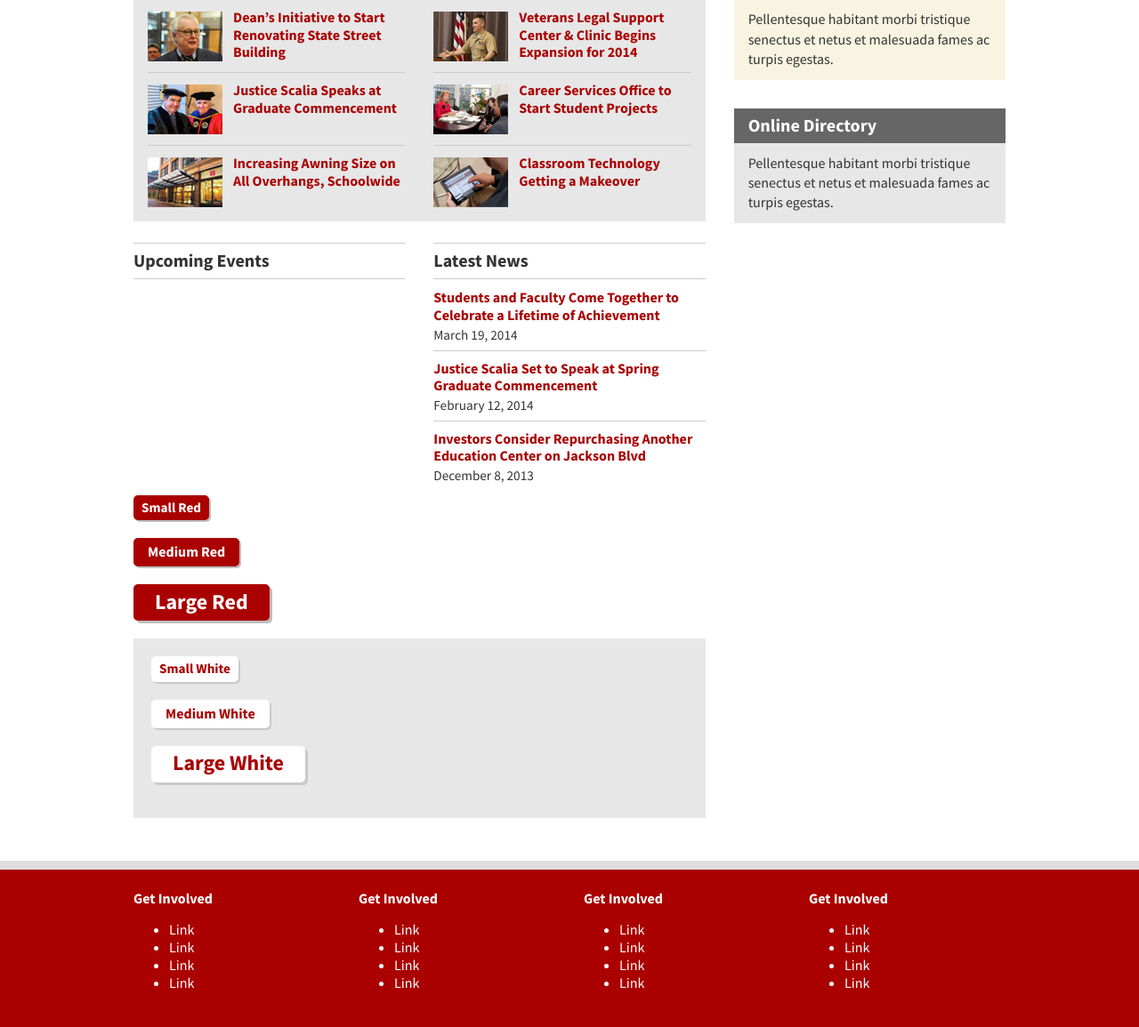
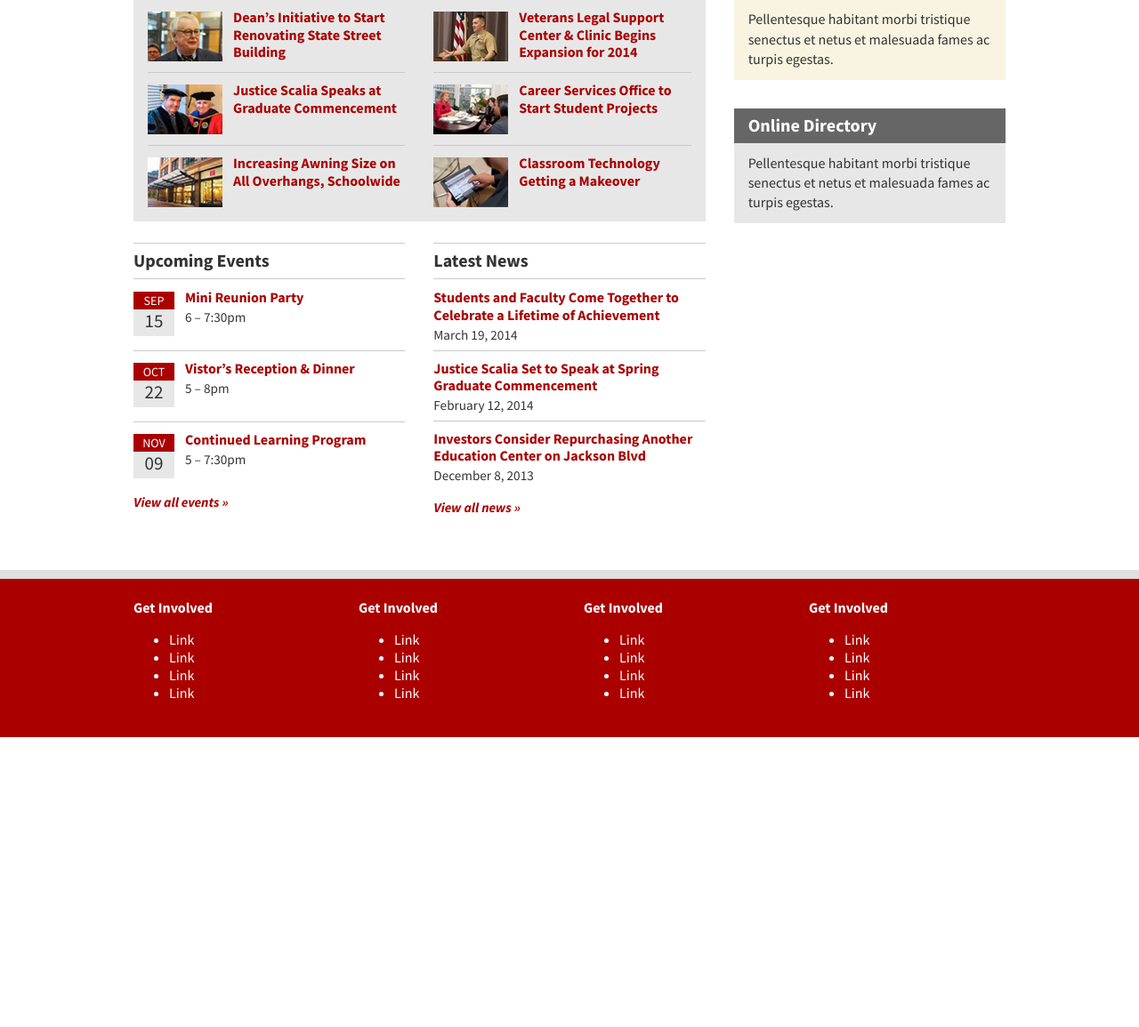
Before and after one commit to stephenkarpeles/alumni.jmls.edu, a PHP site: page / in a window 1280 px wide. Shown: the part 525-1680 px from the top of the page at 89% size. After the commit the page ends 1354 px from the top, so only its background shows below. Run offline with PHP 8.4, Linux system fonts and the light colour scheme; grey boxes labelled with a size stand in for pictures from a placeholder-image service; some libraries are stand-ins or nearby versions.

Commit message:
Update home Events section

```diff
--- a/css/main.css
+++ b/css/main.css
@@ -554,28 +554,43 @@ h4 {
 }
 
 /* line 62, ../sass/components/_typography.scss */
+.small-text {
+  font-size: 0.95em;
+}
+
+/* line 63, ../sass/components/_typography.scss */
+.smaller-text {
+  font-size: 0.9em;
+}
+
+/* line 64, ../sass/components/_typography.scss */
+.smallest-text {
+  font-size: 0.8em;
+}
+
+/* line 66, ../sass/components/_typography.scss */
 .text-center {
   text-align: center;
 }
 
-/* line 63, ../sass/components/_typography.scss */
+/* line 67, ../sass/components/_typography.scss */
 .text-right {
   text-align: right;
 }
 
-/* line 66, ../sass/components/_typography.scss */
+/* line 70, ../sass/components/_typography.scss */
 .page-header {
   padding-bottom: .25em;
   border-bottom: 1px solid #cacaca;
 }
 
-/* line 71, ../sass/components/_typography.scss */
+/* line 75, ../sass/components/_typography.scss */
 .featured-text {
   font-size: 1.5em;
   font-weight: 300;
 }
 
-/* line 76, ../sass/components/_typography.scss */
+/* line 80, ../sass/components/_typography.scss */
 .subtext {
   font-size: 0.95em;
 }
@@ -714,7 +729,7 @@ h4 {
 }
 
 /* line 16, ../sass/components/_modules.scss */
-.media .img {
+.media .graphic {
   float: left;
   margin-top: 3px;
   margin-right: 12px;
@@ -874,6 +889,32 @@ h4 {
   .highlight-header {
     height: 3.75em;
   }
+}
+
+/* line 106, ../sass/components/_modules.scss */
+.datebox {
+  width: 46px;
+  text-align: center;
+}
+
+/* line 110, ../sass/components/_modules.scss */
+.datebox-header {
+  width: 100%;
+  padding-top: 1px;
+  padding-bottom: 1px;
+  font-size: 14px;
+  background: #aa0000;
+  text-transform: uppercase;
+  color: white;
+}
+
+/* line 119, ../sass/components/_modules.scss */
+.datebox-content {
+  background: #e7e7e7;
+  font-size: 21px;
+  line-height: 1.235;
+  padding-top: 0px;
+  padding-bottom: 4px;
 }
 
 /* line 6, ../sass/partials/_base.scss */
--- a/index.php
+++ b/index.php
@@ -44,7 +44,7 @@
 
 						<!-- Project -->
 						<div class="media media-bordered mar-bot-smaller">
-							<a href="" class="img">
+							<a href="" class="graphic">
 								<img src="images/project-1.jpg" alt="">
 							</a>
 							<div class="media-content">
@@ -54,7 +54,7 @@
 
 						<!-- Project -->
 						<div class="media media-bordered mar-bot-smaller">
-							<a href="" class="img">
+							<a href="" class="graphic">
 								<img src="images/project-2.jpg" alt="">
 							</a>
 							<div class="media-content">
@@ -64,7 +64,7 @@
 
 						<!-- Project -->
 						<div class="media media-bordered mar-bot-smaller">
-							<a href="" class="img">
+							<a href="" class="graphic">
 								<img src="images/project-3.jpg" alt="">
 							</a>
 							<div class="media-content">
@@ -78,7 +78,7 @@
 
 						<!-- Project -->
 						<div class="media media-bordered mar-bot-smaller">
-							<a href="" class="img">
+							<a href="" class="graphic">
 								<img src="images/project-4.jpg" alt="">
 							</a>
 							<div class="media-content">
@@ -88,7 +88,7 @@
 
 						<!-- Project -->
 						<div class="media media-bordered mar-bot-smaller">
-							<a href="" class="img">
+							<a href="" class="graphic">
 								<img src="images/project-5.jpg" alt="">
 							</a>
 							<div class="media-content">
@@ -98,7 +98,7 @@
 
 						<!-- Project -->
 						<div class="media media-bordered mar-bot-smaller">
-							<a href="" class="img">
+							<a href="" class="graphic">
 								<img src="images/project-6.jpg" alt="">
 							</a>
 							<div class="media-content">
@@ -117,7 +117,57 @@
 					<div class="header-bar header-bar-basic">
 						Upcoming Events
 					</div>
+
+					<div class="feature-box-basic">
+
+						<!-- Event -->
+						<div class="media media-bordered mar-bot-small">
+							<div href="" class="graphic">
+								<div class="datebox">
+								  <div class="datebox-header">Sep</div>
+								  <div class="datebox-content">15</div>
+								</div>
+							</div>
+							<div class="media-content">
+								<a class="bold" href="">Mini Reunion Party</a>
+								<div class="subtext mar-top-smallest">6 &ndash; 7:30pm</div>
+							</div>
+						</div>
+
+						<!-- Event -->
+						<div class="media media-bordered mar-bot-small">
+							<div href="" class="graphic">
+								<div class="datebox">
+								  <div class="datebox-header">Oct</div>
+								  <div class="datebox-content">22</div>
+								</div>
+							</div>
+							<div class="media-content">
+								<a class="bold" href="">Vistor&rsquo;s Reception &amp; Dinner</a>
+								<div class="subtext mar-top-smallest">5 &ndash; 8pm</div>
+							</div>
+						</div>
+
+						<!-- Event -->
+						<div class="media media-bordered mar-bot-small">
+							<div href="" class="graphic">
+								<div class="datebox">
+								  <div class="datebox-header">Nov</div>
+								  <div class="datebox-content">09</div>
+								</div>
+							</div>
+							<div class="media-content">
+								<a class="bold" href="">Continued Learning Program</a>
+								<div class="subtext mar-top-smallest">5 &ndash; 7:30pm</div>
+							</div>
+						</div>
+
+						<p class="small-text mar-top-small bold italic"><a href="">View all events &raquo;</a></p>
+
+					</div><!-- .feature-box-basic -->
+
 				</div>
+
 
 				<div class="grid-col col-1-2">
 
@@ -151,23 +201,14 @@
 							</div>
 						</div>
 
+						<p class="small-text mar-top-small bold italic"><a href="">View all news &raquo;</a></p>
+
 					</div><!-- .feature-box-basic -->
 
 				</div>
 
 			</div> <!-- .grid-wrap -->
 
-
-
-			<p><a class="btn btn-red btn-small bold">Small Red</a></p>
-			<p><a class="btn btn-red btn-medium bold">Medium Red</a></p>
-			<p><a class="btn btn-red btn-large bold">Large Red</a></p>
-
-			<div class="div" style="background: #e7e7e7; padding: 20px; margin-top: 20px;">
-				<p><a class="btn btn-white btn-small bold">Small White</a></p>
-				<p><a class="btn btn-white btn-medium bold">Medium White</a></p>
-				<p><a class="btn btn-white btn-large bold">Large White</a></p>
-			</div>
 		</div>
 
 		<div class="grid-col bp3-col-1-3">
--- a/sass/components/_modules.scss
+++ b/sass/components/_modules.scss
@@ -13,7 +13,7 @@
 .media-content {
 	line-height: $line-height-lower; }
 
-.media .img {
+.media .graphic {
 	float: left;
 	margin-top: 3px;
 	margin-right: 12px; }
@@ -101,3 +101,24 @@
 	line-height: $line-height-lowest;
 	@include breakpoint(bp-tiny) { height: 4em; }
 	@include breakpoint(bp3) { height: 3.75em; } }
+
+// Datebox
+.datebox {
+  width: 46px;
+  text-align: center; }
+
+.datebox-header {
+  width: 100%;
+  padding-top: 1px;
+  padding-bottom: 1px;
+  font-size: 14px;
+  background: $main-red;
+  text-transform: uppercase;
+  color: white; }
+
+.datebox-content {
+  background: $light-gray;
+  font-size: 21px;
+  line-height: $line-height-low;
+  padding-top: 0px;
+  padding-bottom: 4px; }
--- a/sass/components/_typography.scss
+++ b/sass/components/_typography.scss
@@ -59,6 +59,10 @@ h4 {
 .delta 		{ font-size: $font-size-delta;   line-height: $line-height-lowest; }
 .epsilon 	{ font-size: $font-size-epsilon; line-height: $line-height-lowest; }
 
+.small-text    { font-size: $font-size-small; }
+.smaller-text  { font-size: $font-size-smaller; }
+.smallest-text { font-size: $font-size-smallest; }
+
 .text-center { text-align: center; }
 .text-right  { text-align: right; }
 
@@ -73,5 +77,4 @@ h4 {
 	font-weight: 300; }
 
 // Subtext for things like dates or times
-.subtext {
-	font-size: $font-size-small; }
+.subtext { font-size: $font-size-small; }
```
Also changed, not shown: compass_app_log.txt (+15 -0 lines).
